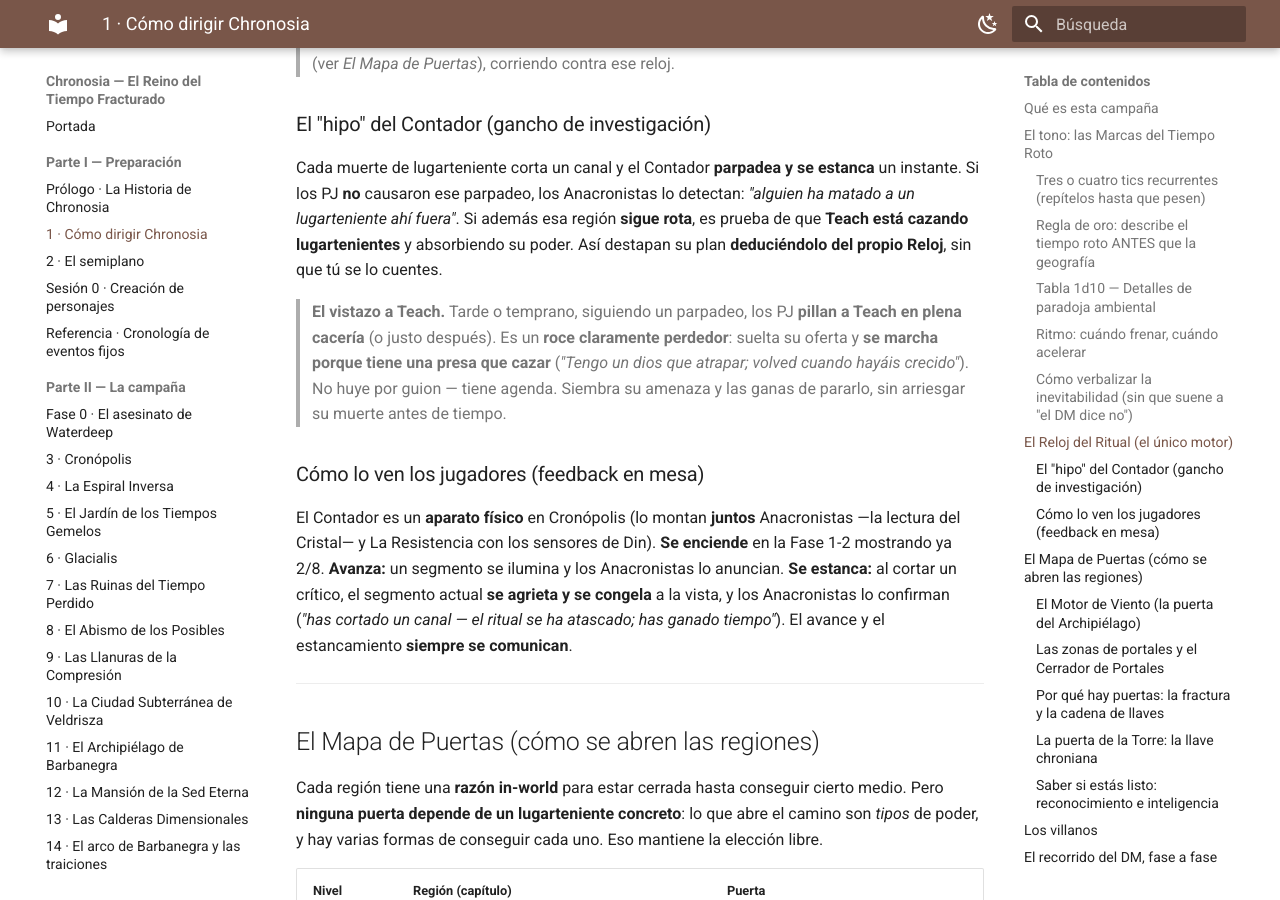
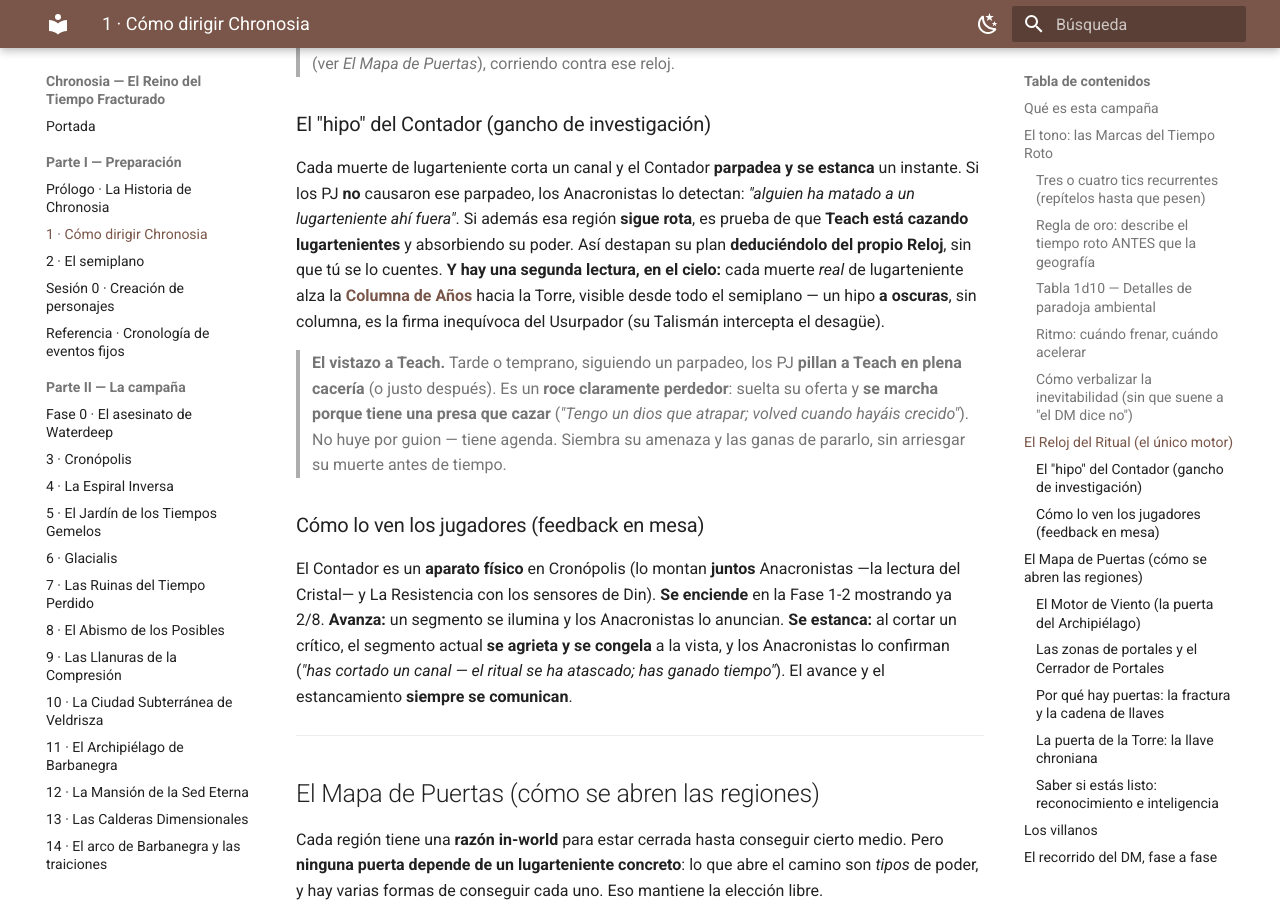
Before and after one commit to asantolaria/dnd-campaign-chronosia, an MkDocs documentation site: the page built from Chronosia_Campana_Profesional/01_Como_Dirigir.md, in a window 1280 px wide and 900 px high, scrolled down 4786 px. Built offline with MkDocs 1.6.1 and Material for MkDocs 9.7.7, drawn with Linux system fonts in a browser that asks for light colours.

Commit message:
La costura del hipo: el Cap. 1 (dueño del dato) nombra la Columna de Años
La Columna nació en la ficha de Aethernus (ronda 18) pero el dueño canónico del "hipo" — Cap. 1, gancho de investigación — no la mencionaba. Ahora la doble lectura está donde se dirige: hipo con columna = muerte real; hipo a oscuras = el Usurpador cazando.

Co-Authored-By: Claude Fable 5 <noreply@anthropic.com>

```diff
--- a/Chronosia_Campana_Profesional/01_Como_Dirigir.md
+++ b/Chronosia_Campana_Profesional/01_Como_Dirigir.md
@@ -106,7 +106,7 @@ Cortar críticos **compra tiempo** para reunir la llave y prepararse; el doom nu
 > **A 8/8 = derrota, no apertura.** Llegar a 8 **no abre la Torre**: significa que **Aethernus consuma la ascensión** y se hace dios → **Final D** (Cap. 15). La Torre se asalta cuando los PJ están listos (ver *El Mapa de Puertas*), corriendo contra ese reloj.
 
 ### El "hipo" del Contador (gancho de investigación)
-Cada muerte de lugarteniente corta un canal y el Contador **parpadea y se estanca** un instante. Si los PJ **no** causaron ese parpadeo, los Anacronistas lo detectan: *"alguien ha matado a un lugarteniente ahí fuera"*. Si además esa región **sigue rota**, es prueba de que **Teach está cazando lugartenientes** y absorbiendo su poder. Así destapan su plan **deduciéndolo del propio Reloj**, sin que tú se lo cuentes.
+Cada muerte de lugarteniente corta un canal y el Contador **parpadea y se estanca** un instante. Si los PJ **no** causaron ese parpadeo, los Anacronistas lo detectan: *"alguien ha matado a un lugarteniente ahí fuera"*. Si además esa región **sigue rota**, es prueba de que **Teach está cazando lugartenientes** y absorbiendo su poder. Así destapan su plan **deduciéndolo del propio Reloj**, sin que tú se lo cuentes. **Y hay una segunda lectura, en el cielo:** cada muerte *real* de lugarteniente alza la **[Columna de Años](02_Guia_DM/04_Cronofagos_Detallado/12_Aethernus_Valcarys_Manshoon.md)** hacia la Torre, visible desde todo el semiplano — un hipo **a oscuras**, sin columna, es la firma inequívoca del Usurpador (su Talismán intercepta el desagüe).
 
 > **El vistazo a Teach.** Tarde o temprano, siguiendo un parpadeo, los PJ **pillan a Teach en plena cacería** (o justo después). Es un **roce claramente perdedor**: suelta su oferta y **se marcha porque tiene una presa que cazar** (*"Tengo un dios que atrapar; volved cuando hayáis crecido"*). No huye por guion — tiene agenda. Siembra su amenaza y las ganas de pararlo, sin arriesgar su muerte antes de tiempo.
 
```
Also changed, not shown: Chronosia_Campana_Profesional/exports/partes/indice_alfabetico.md (+4 -4 lines).
